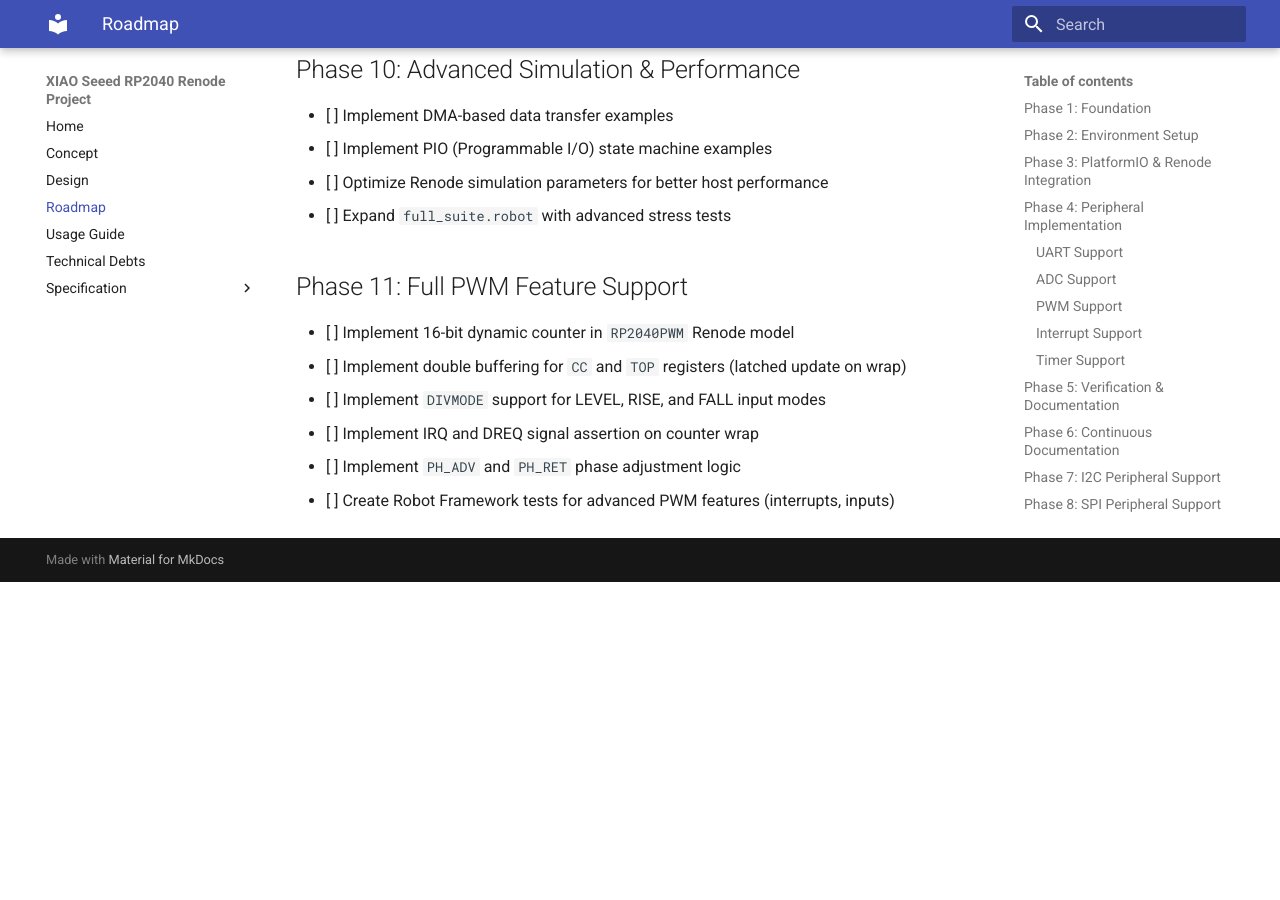
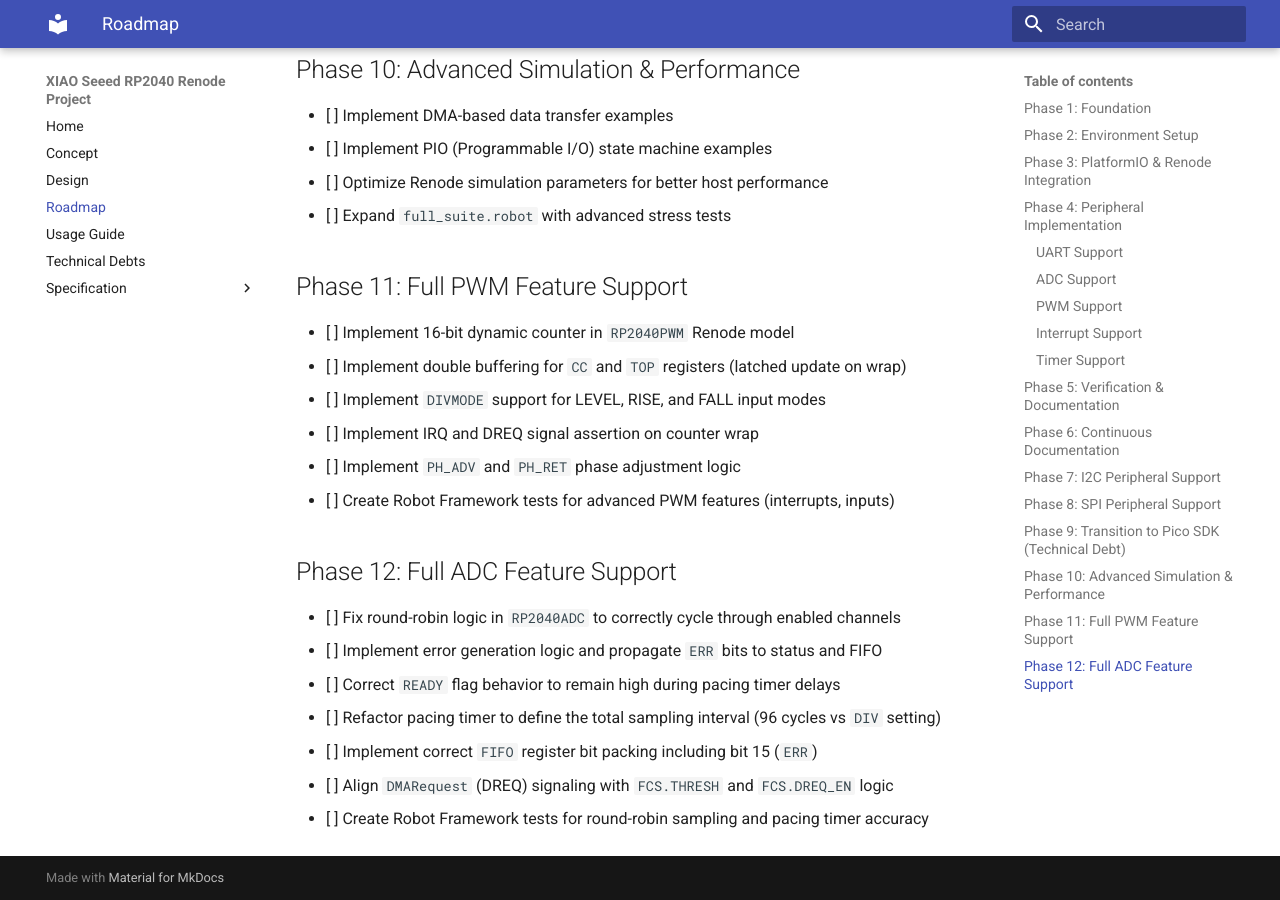
Before and after one commit to chatelao/xiao-seeed-rp2040-renode, an MkDocs documentation site: the page built from docs/ROADMAP.md, in a window 1280 px wide and 900 px high, scrolled down 3207 px. Built offline with MkDocs 1.6.1 and Material for MkDocs 9.7.7, drawn with Linux system fonts in a browser that asks for light colours; before the commit the page ends 3789 px from its top, so only the background shows below that.

Commit message:
docs: document ADC implementation gaps and add roadmap tasks
Verified the RP2040 ADC Renode implementation against Chapter 4.9 of
the datasheet. Identified several functional gaps:
- Broken round-robin logic in `IterateInput`
- Missing error handling and bit propagation (`ERR`, `FIFO.ERR`)
- Inaccurate `READY` flag behavior during pacing delays
- Pacing timer calculation discrepancies
- Missing FIFO bit 15 packing
- DREQ logic not following `FCS.THRESH`

Updated `TECHNICAL_DEBTS.md` with detailed descriptions and added
'Phase 12: Full ADC Feature Support' to `ROADMAP.md`.

```diff
--- a/docs/ROADMAP.md
+++ b/docs/ROADMAP.md
@@ -98,3 +98,12 @@ The final plan to implement the `CONCEPT.md` and `DESIGN.md` to achieve the top
 - [ ] Implement IRQ and DREQ signal assertion on counter wrap
 - [ ] Implement `PH_ADV` and `PH_RET` phase adjustment logic
 - [ ] Create Robot Framework tests for advanced PWM features (interrupts, inputs)
+
+## Phase 12: Full ADC Feature Support
+- [ ] Fix round-robin logic in `RP2040ADC` to correctly cycle through enabled channels
+- [ ] Implement error generation logic and propagate `ERR` bits to status and FIFO
+- [ ] Correct `READY` flag behavior to remain high during pacing timer delays
+- [ ] Refactor pacing timer to define the total sampling interval (96 cycles vs `DIV` setting)
+- [ ] Implement correct `FIFO` register bit packing including bit 15 (`ERR`)
+- [ ] Align `DMARequest` (DREQ) signaling with `FCS.THRESH` and `FCS.DREQ_EN` logic
+- [ ] Create Robot Framework tests for round-robin sampling and pacing timer accuracy
```
Also changed, not shown: docs/TECHNICAL_DEBTS.md (+8 -0 lines).
